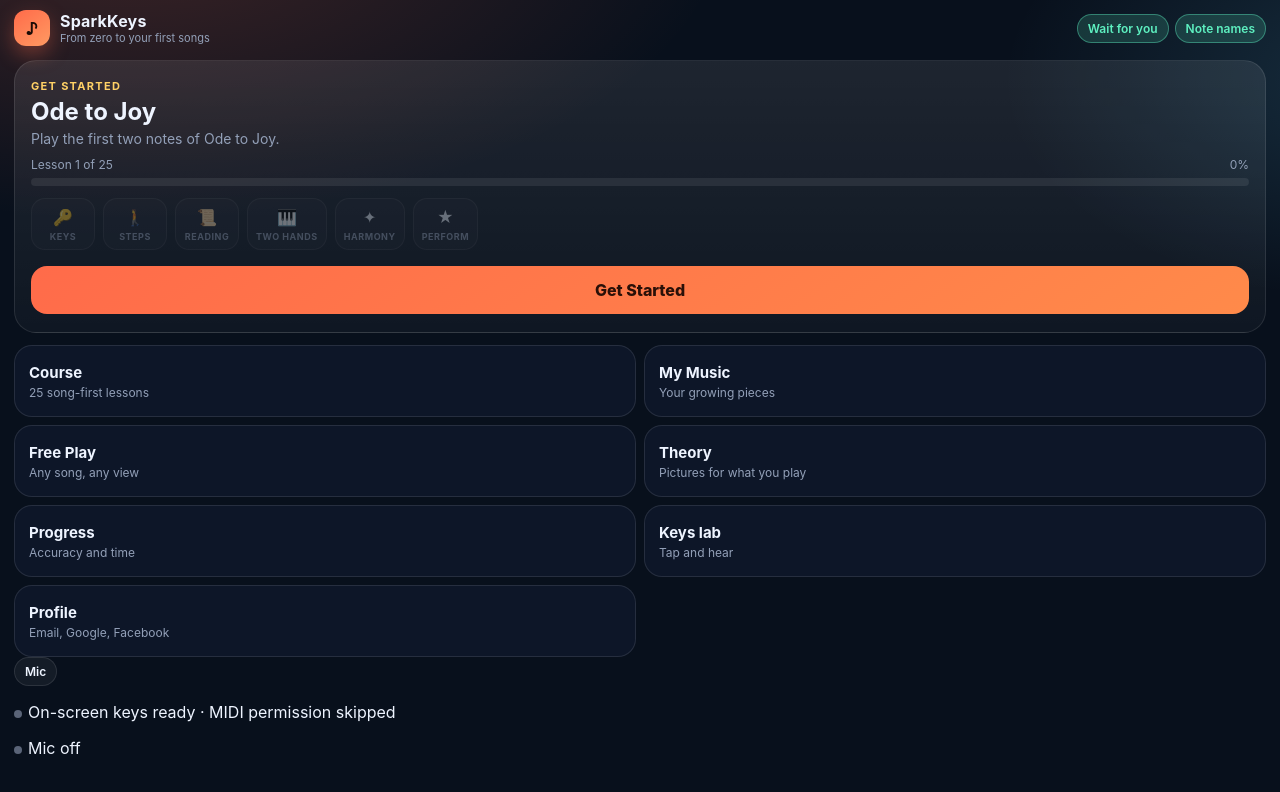
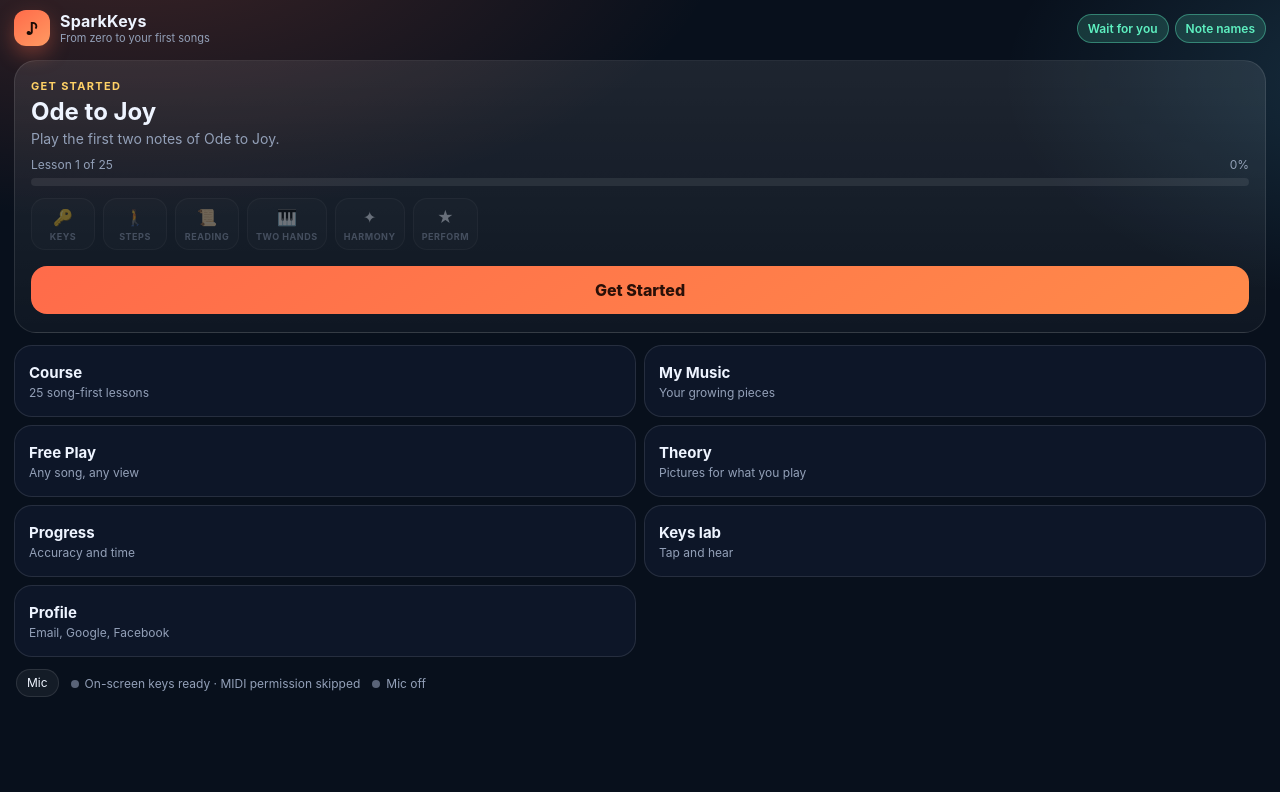
Before and after one commit to Vegemite89/Sparkkeys, a plain HTML site: page index.html in a window 1280 px wide. Drawn offline with Linux system fonts and the light colour scheme.

Commit message:
Load mic.css alongside app.css

```diff
--- a/index.html
+++ b/index.html
@@ -9,6 +9,7 @@
   <meta name="theme-color" content="#000000" />
   <title>SparkKeys — Piano from Zero</title>
   <link rel="stylesheet" href="app.css" />
+  <link rel="stylesheet" href="mic.css" />
 </head>
 <body>
   <div id="app">
@@ -93,8 +94,8 @@
           <input class="profile-field" id="profileName" placeholder="Your name" autocomplete="name" />
           <input class="profile-field" id="profileEmail" type="email" placeholder="Email address" autocomplete="email" />
           <button class="auth-btn email" id="emailLogin">Continue with email</button>
+          <button class="auth-btn facebook" id="facebookLogin">Continue with Facebook</button>
           <button class="auth-btn google" id="googleLogin">Continue with Google</button>
-          <button class="auth-btn facebook" id="facebookLogin">Continue with Facebook</button>
           <button class="auth-btn out" id="profileSignOut" style="display:none">Sign out</button>
           <p style="margin:12px 0 0;font-size:12px;color:var(--muted)">Google and Facebook here store a local profile tag. Real OAuth belongs in the native app. No passwords are kept.</p>
         </div>
```
